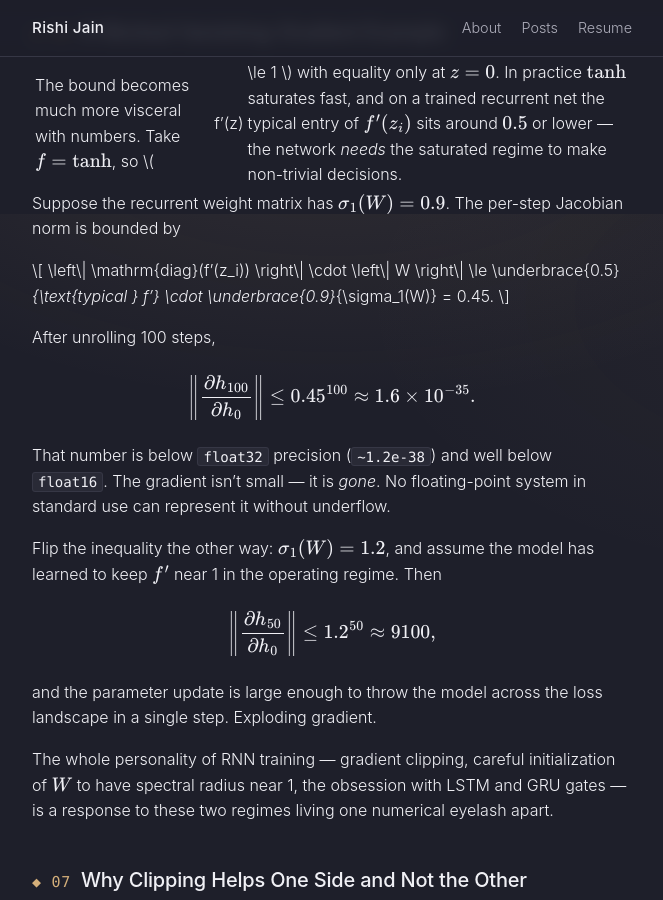
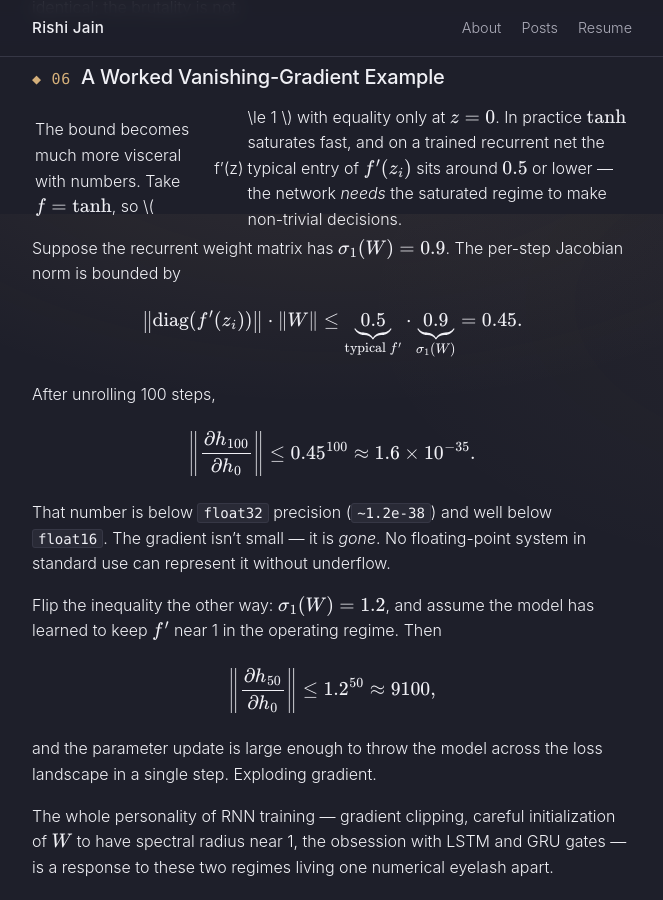
Before and after one commit to Rishi-Jain-27/rishi-jain-27.github.io, a Jekyll site: the page built from _posts/2026-05-16-bptt-vs-backprop-math.md, in a window 1280 px wide and 900 px high, scrolled down 3386 px. Shown: the whole window, without its empty margins (308-971 px from the left). Built offline with Jekyll 4.4.1, drawn with Linux system fonts in a browser that asks for light colours; some of the changed text lies outside the part shown.

Commit message:
Fixed LaTeX coding mistakes

```diff
--- a/_posts/2026-05-16-bptt-vs-backprop-math.md
+++ b/_posts/2026-05-16-bptt-vs-backprop-math.md
@@ -34,7 +34,7 @@
 \\]
 
 \\[
-y_t = V h_t, \qquad L_t = \ell(y_t, \text{target}_t), \qquad L = \sum_{t=1}^{T} L_t.
+y_t = V h_t, \qquad L_t = \ell(y_t, \text{target}\_t), \qquad L = \sum_{t=1}^{T} L_t.
 \\]
 
 (For many-to-one classification — like the MNIST-as-sequence model in the companion post — only \\( L_T \\) is non-zero. The sum collapses to a single term, but the math below doesn't change.)
@@ -106,7 +106,7 @@
 Suppose the recurrent weight matrix has \\( \sigma_1(W) = 0.9 \\). The per-step Jacobian norm is bounded by
 
 \\[
-\left\\| \mathrm{diag}(f'(z_i)) \right\\| \cdot \left\\| W \right\\| \le \underbrace{0.5}_{\text{typical } f'} \cdot \underbrace{0.9}_{\sigma_1(W)} = 0.45.
+\left\\| \mathrm{diag}(f'(z_i)) \right\\| \cdot \left\\| W \right\\| \le \underbrace{0.5}\_{\text{typical } f'} \cdot \underbrace{0.9}\_{\sigma_1(W)} = 0.45.
 \\]
 
 After unrolling 100 steps,
```
Also changed, not shown: CLAUDE.md (+1 -0 lines).
